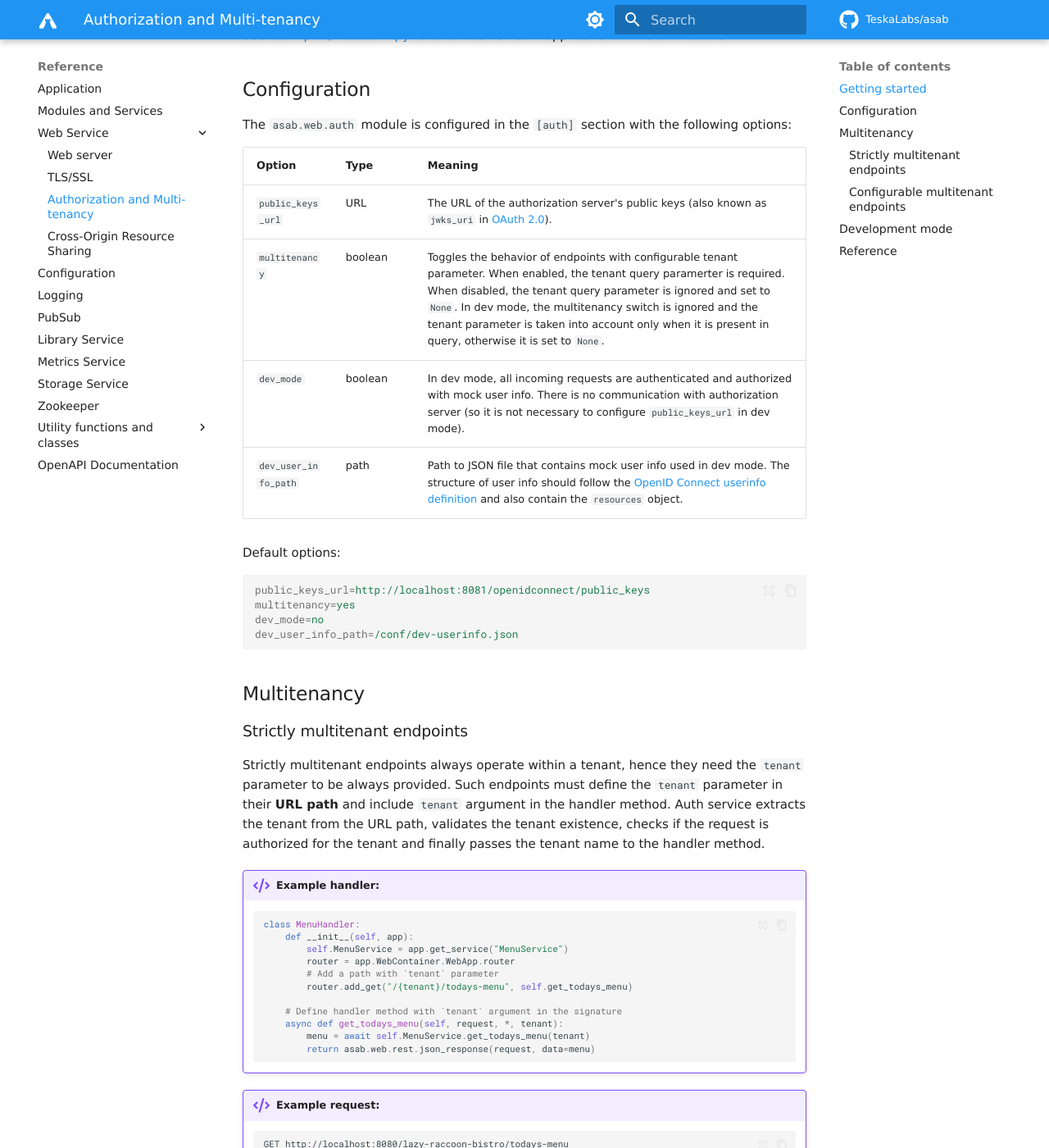
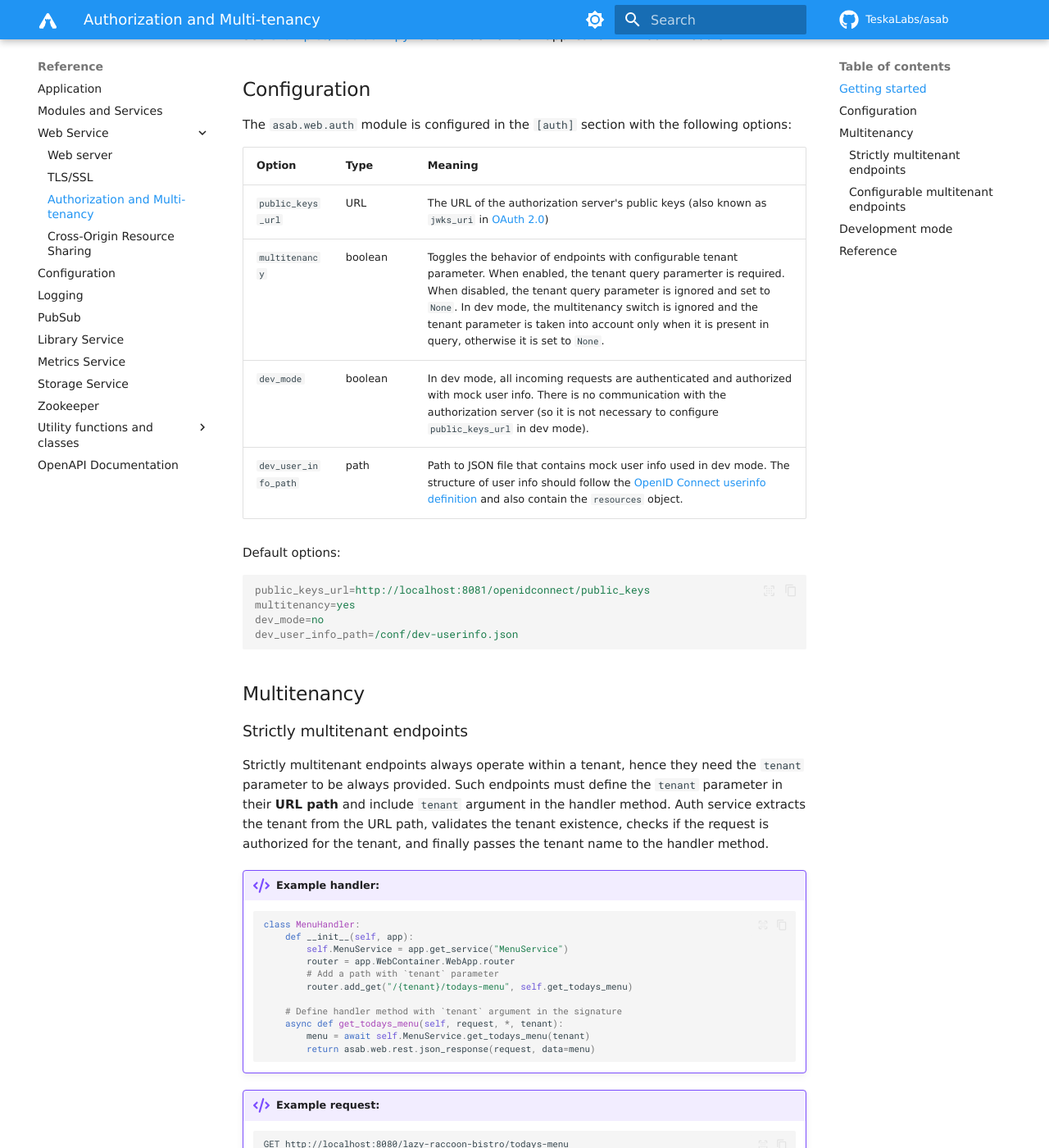
Before and after one commit to TeskaLabs/asab, an MkDocs documentation site: the page built from docs/reference/web/authorization_multitenancy.md, in a window 1280 px wide and 1400 px high, scrolled down 1237 px. Shown: the whole window at 82% size. Built offline with MkDocs 1.6.1 and Material for MkDocs 9.7.7, drawn with Linux system fonts in a browser that asks for light colours; some web fonts are replaced; comment, search, counter and statistics services are not loaded; some of the changed text lies outside the part shown.

Commit message:
minor punctuation and wording changes

```diff
--- a/docs/reference/web/authorization_multitenancy.md
+++ b/docs/reference/web/authorization_multitenancy.md
@@ -3,7 +3,7 @@
 The `asab.web.auth` module provides [authentication](https://en.wikipedia.org/wiki/Authentication) and
 [authorization](https://en.wikipedia.org/wiki/Authorization) of incoming requests.
 This enables your application to differentiate between users,
-grant or deny them API access depending on their permissions and work
+grant or deny them API access depending on their permissions, and work
 with other relevant user data.
 
 The module also implements [multitenancy](https://en.wikipedia.org/wiki/Multitenancy),
@@ -68,9 +68,9 @@ in the `[auth]` section with the following options:
 
 | Option | Type | Meaning |
 | --- | --- | --- |
-| `public_keys_url` | URL | The URL of the authorization server's public keys (also known as `jwks_uri` in [OAuth 2.0](https://www.rfc-editor.org/rfc/rfc8414#section-2)). |
+| `public_keys_url` | URL | The URL of the authorization server's public keys (also known as `jwks_uri` in [OAuth 2.0](https://www.rfc-editor.org/rfc/rfc8414#section-2)) |
 | `multitenancy` | boolean | Toggles the behavior of endpoints with configurable tenant parameter. When enabled, the tenant query paramerter is required. When disabled, the tenant query parameter is ignored and set to `None`. In dev mode, the multitenancy switch is ignored and the tenant parameter is taken into account only when it is present in query, otherwise it is set to `None`. |
-| `dev_mode` | boolean | In dev mode, all incoming requests are authenticated and authorized with mock user info. There is no communication with authorization server (so it is not necessary to configure `public_keys_url` in dev mode).
+| `dev_mode` | boolean | In dev mode, all incoming requests are authenticated and authorized with mock user info. There is no communication with the authorization server (so it is not necessary to configure `public_keys_url` in dev mode).
 | `dev_user_info_path` | path | Path to JSON file that contains mock user info used in dev mode. The structure of user info should follow the [OpenID Connect userinfo definition](https://openid.net/specs/openid-connect-core-1_0.html#UserInfoResponse) and also contain the `resources` object.
 
 Default options:
@@ -89,7 +89,7 @@ dev_user_info_path=/conf/dev-userinfo.json
 Strictly multitenant endpoints always operate within a tenant, hence they need the `tenant` parameter to be always provided.
 Such endpoints must define the `tenant` parameter in their **URL path** and include `tenant` argument in the handler method.
 Auth service extracts the tenant from the URL path, validates the tenant existence,
-checks if the request is authorized for the tenant and finally passes the tenant name to the handler method.
+checks if the request is authorized for the tenant, and finally passes the tenant name to the handler method.
 
 !!! example "Example handler:"
 
```
Also changed, not shown: other parts of docs/reference/web/authorization_multitenancy.md (+3 -3 lines).
